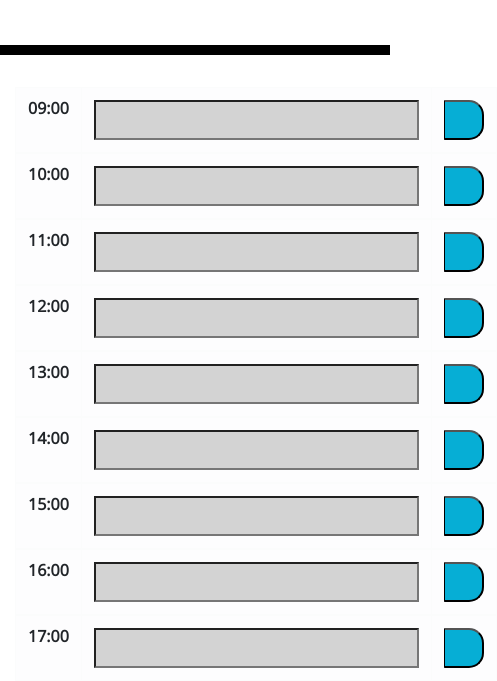
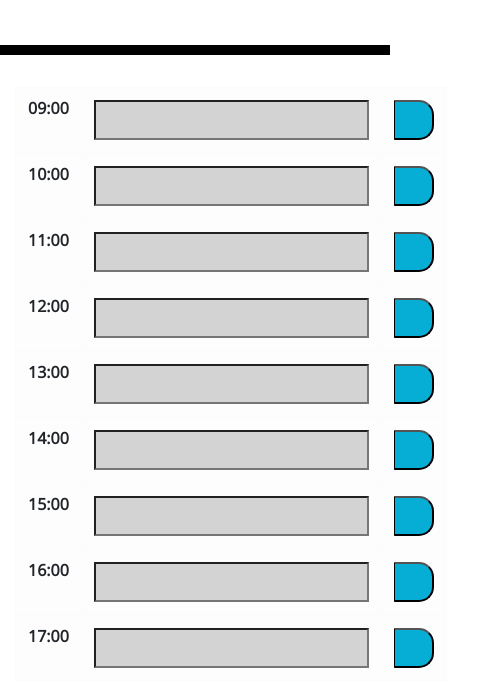
Before and after one commit to corielynch/5th_homework, a plain HTML site: page index.html in a window 390 px wide. Shown: the part 256-937 px from the top of the page, 497 px wide, since content can reach past the window. Drawn offline with nearby package versions, Linux system fonts and the light colour scheme.

Commit message:
Resize media

```diff
--- a/style.css
+++ b/style.css
@@ -79,6 +79,6 @@ body {
 
   @media only screen and (max-width: 600px) {
       .description9am, .description10am, .description11am, .description12pm, .description1pm, .description2pm, .description3pm, .description4pm, .description5pm {
-        width: 325px;
+        width: 275px;
       }
     }
```
